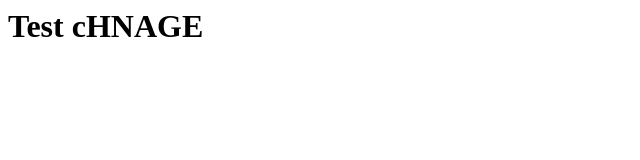
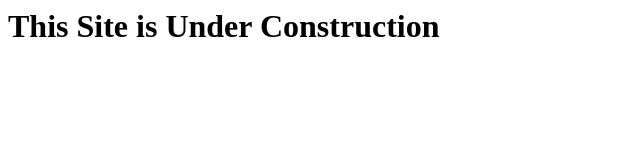
Before and after one commit to YashSinha1996/ThisIsMe, a plain HTML site: page index.html in a window 1280 px wide. Shown: the whole page, without its empty margins (0-640 px from the left). Drawn offline with Linux system fonts and the light colour scheme.

Commit message:
Update index.html

```diff
--- a/index.html
+++ b/index.html
@@ -1 +1 @@
-<h1>Test cHNAGE</h1>
+<h1>This Site is Under Construction</h1>
```
